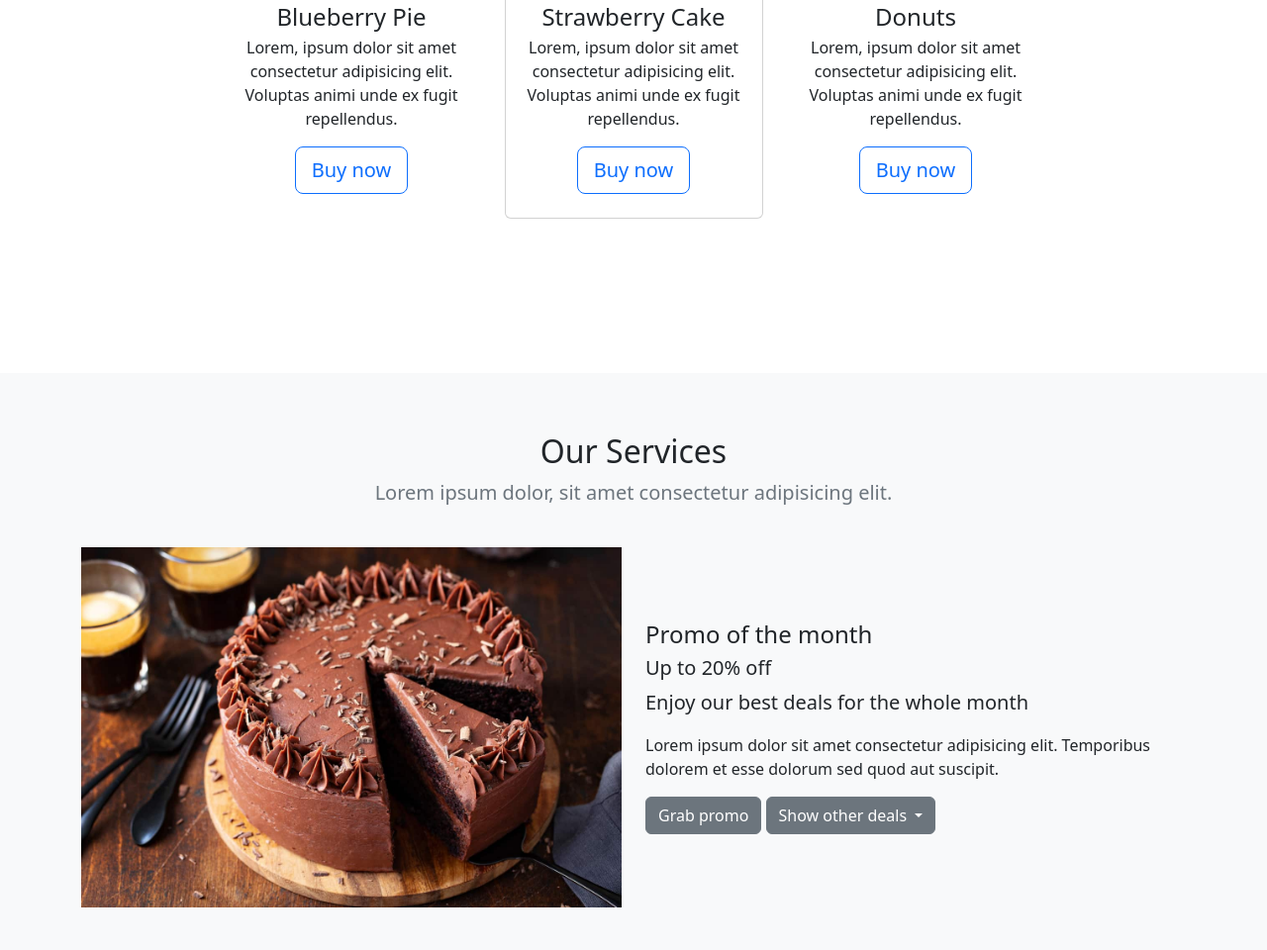
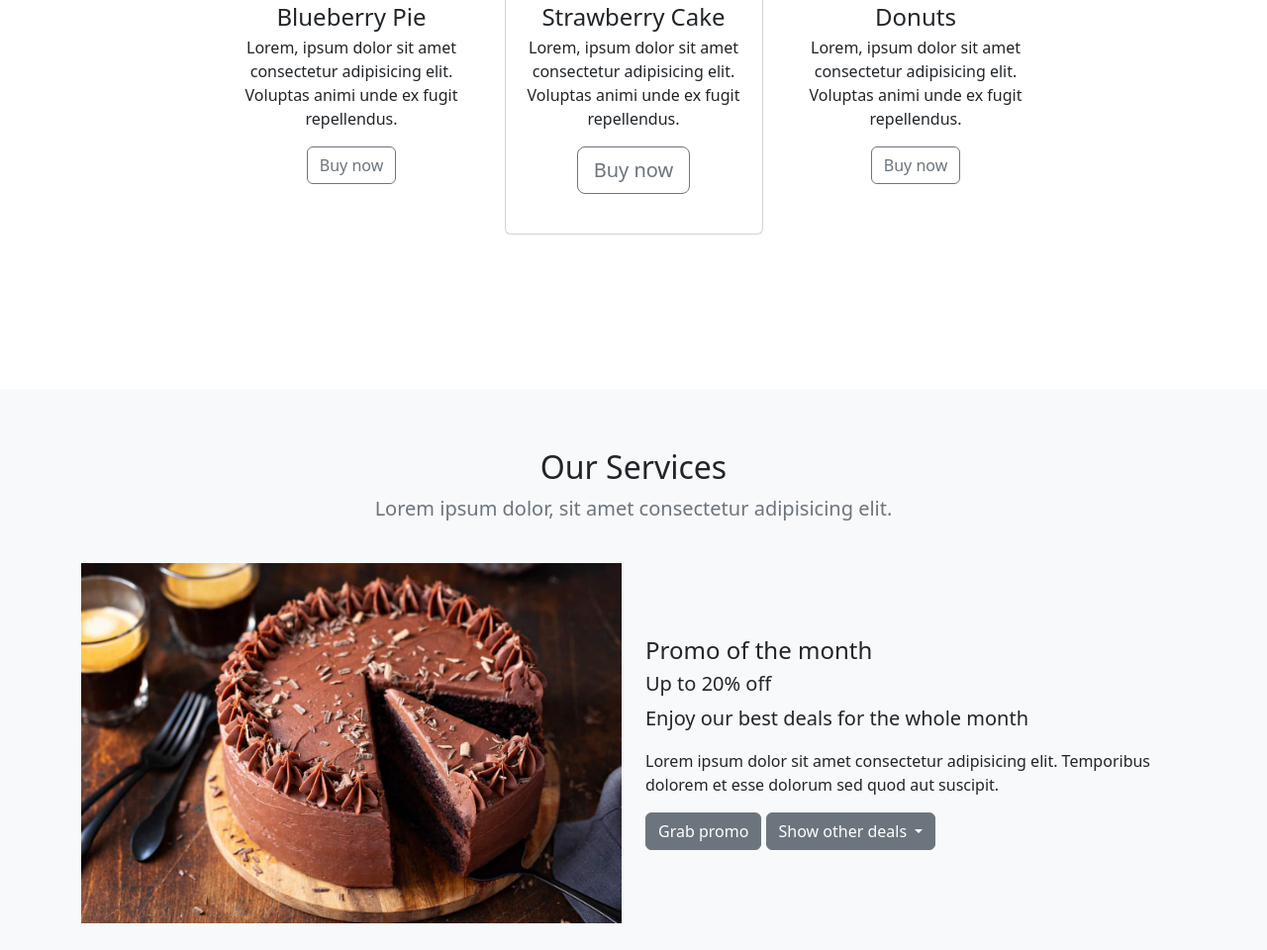
Before and after one commit to vhillyjay/landingPage, a plain HTML site: page index.html in a window 1280 px wide. Shown: the part 2427-3387 px from the top of the page at 99% size. Drawn offline with nearby package versions, Linux system fonts and the light colour scheme.

Commit message:
Update index.html

```diff
--- a/index.html
+++ b/index.html
@@ -246,7 +246,7 @@
                             <h4 class="card-title">Blueberry Pie</h4>
                             <p class="fs-6 fw-light card-subtitle">Lorem, ipsum dolor sit amet consectetur adipisicing elit. Voluptas animi unde ex fugit repellendus.</p>
                             <!-- <p class="display-5 my-4 text-primary fw-bold">asdfasdf</p> -->
-                            <a href="" class="btn btn-outline-primary btn-lg mt-3">Buy now</a>
+                            <a href="" class="btn btn-outline-secondary btn-md my-3">Buy now</a>
                         </div>
                     </div>
 
@@ -258,7 +258,8 @@
                             <h4 class="card-title">Strawberry Cake</h4>
                             <p class="fs-6 fw-light card-subtitle">Lorem, ipsum dolor sit amet consectetur adipisicing elit. Voluptas animi unde ex fugit repellendus.</p>
                             <!-- <p class="display-5 my-4 text-primary fw-bold">$17</p> -->
-                            <a href="" class="btn btn-outline-primary btn-lg mt-3">Buy now</a>
+                            <a href="" class="btn btn-outline-secondary btn-lg my-3">Buy now</a>
+                            <!-- class="btn btn-outline-primary btn-lg mt-3" -->
                         </div>
                     </div>
                 </div>
@@ -269,7 +270,7 @@
                             <h4 class="card-title">Donuts</h4>
                             <p class="fs-6 fw-light card-subtitle">Lorem, ipsum dolor sit amet consectetur adipisicing elit. Voluptas animi unde ex fugit repellendus.</p>
                             <!-- <p class="display-5 my-4 text-primary fw-bold">asdfasdf</p> -->
-                            <a href="" class="btn btn-outline-primary btn-lg mt-3">Buy now</a>
+                            <a href="" class="btn btn-outline-secondary btn-md my-3">Buy now</a>
                         </div>
                     </div>
                 </div>
```
